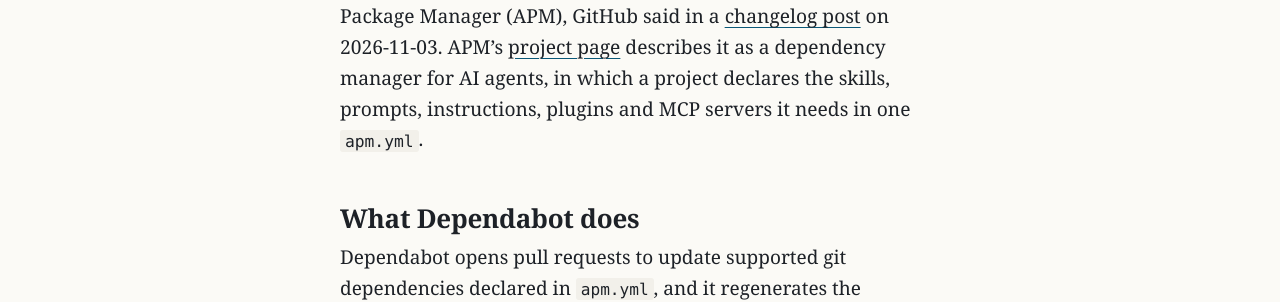
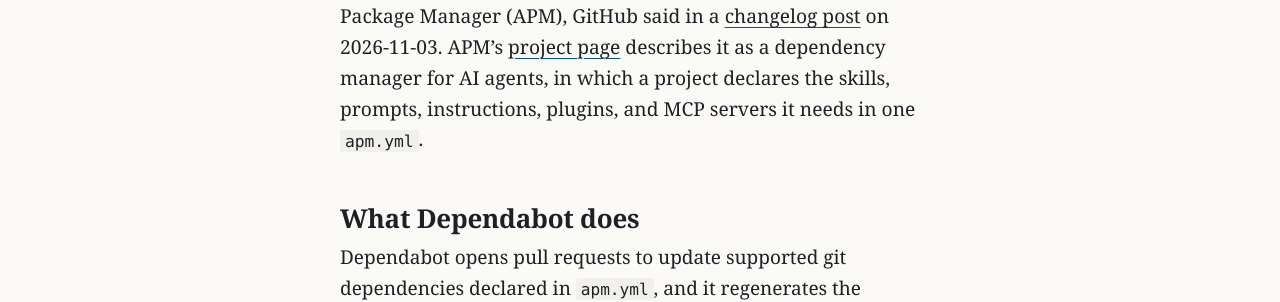
Before and after one commit to northwind-press/northwind-press.github.io, a Jekyll site: the page built from _posts/2026-11-04-dependabot-apm.md, in a window 1280 px wide. Shown: the part 654-956 px from the top of the page. Built offline with Jekyll 4.4.1, drawn with Linux system fonts in a browser that asks for light colours.

Commit message:
Copy: serial comma
Co-Authored-By: Claude Opus 5.5 <noreply@anthropic.com>

```diff
--- a/_posts/2026-11-04-dependabot-apm.md
+++ b/_posts/2026-11-04-dependabot-apm.md
@@ -18,7 +18,7 @@ sources:
 corrections: []
 ---
 
-Dependabot can now open version-update pull requests for dependencies declared in `apm.yml`, the manifest of Agent Package Manager (APM), GitHub said in a [changelog post](https://github.blog/changelog/2026-11-03-dependabot-version-updates-support-agent-package-manager) on 2026-11-03. APM's [project page](https://microsoft.github.io/apm/) describes it as a dependency manager for AI agents, in which a project declares the skills, prompts, instructions, plugins and MCP servers it needs in one `apm.yml`.
+Dependabot can now open version-update pull requests for dependencies declared in `apm.yml`, the manifest of Agent Package Manager (APM), GitHub said in a [changelog post](https://github.blog/changelog/2026-11-03-dependabot-version-updates-support-agent-package-manager) on 2026-11-03. APM's [project page](https://microsoft.github.io/apm/) describes it as a dependency manager for AI agents, in which a project declares the skills, prompts, instructions, plugins, and MCP servers it needs in one `apm.yml`.
 
 ## What Dependabot does
 
```
